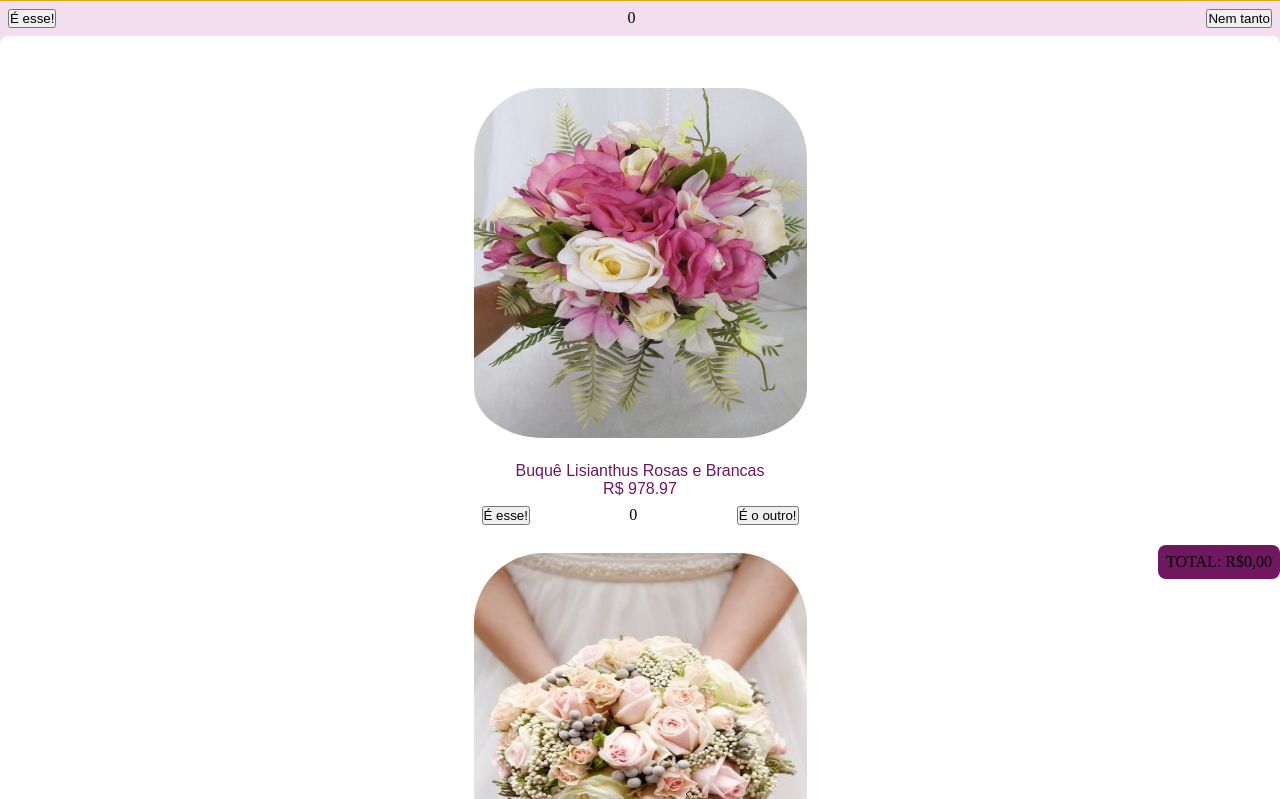
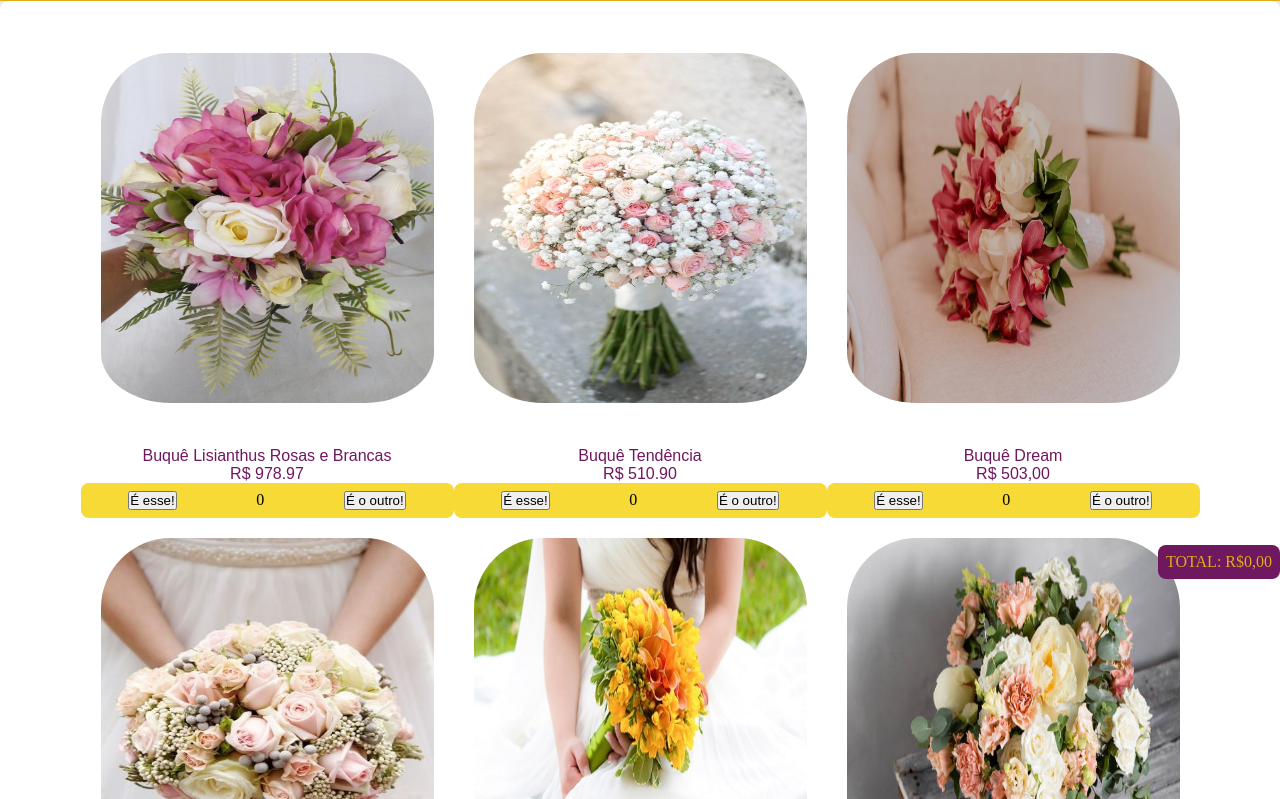
Before and after one commit to Julia-Pauline/Projeto-Squad---MEI, a plain HTML site: page buque.html in a window 1280 px wide. Shown: the part 221-1020 px from the top of the page. Drawn offline with Linux system fonts and the light colour scheme; a web font is replaced by a local one.

Commit message:
confirmar

```diff
--- a/CSS/buque.css
+++ b/CSS/buque.css
@@ -54,7 +54,8 @@ main{
 
 
 .buque{
-    margin-top: 20px;
+
+    margin: 20px;
     column-gap: 280px;
     padding-bottom: 20px;
     width: 333px;
@@ -81,8 +82,9 @@ main{
 
 .botoes_carrinho {
     display: flex;
-    justify-content: space-between;
+    justify-content:space-around ;
     overflow-y: scroll;
+    background-color: #F5D208CF;
     bottom: 0;
     right: 0;
     padding: 0.5rem;
@@ -91,6 +93,7 @@ main{
 
   .informacoes_carrinho {
     display: flex;
+    color: #F5D208CF;
     justify-content: space-between;
     background-color: #6F175F;
     position: fixed;
--- a/JS/buque.js
+++ b/JS/buque.js
@@ -15,12 +15,10 @@ let preco_itens = [978.97, 949.99, 719.00, 827.20, 510.9, 470.89,
 
 //Lista para controlar a quantidade de cada item
 let quantidade_itens = [0, 0, 0, 0, 0, 0,
-        0, 0, 0, 0, 0, 0,
         0, 0, 0, 0, 0, 0]
 
 //Lista para abrigar o valor total de cada item
 let total_itens = [0, 0, 0, 0, 0, 0,
-    0, 0, 0, 0, 0, 0,
     0, 0, 0, 0, 0, 0]
 
 //Função para adição
--- a/buque.html
+++ b/buque.html
@@ -48,25 +48,20 @@
         <p id="total_carrinho">0,00</p>
     </div>
 
-    <div class="botoes_carrinho">
-                        <!-- Chamada de função, com posição na lista como argumento, para adicionar ou remover o item na lista quantidade_itens -->
-                        <button onclick="adicionar(0)">É esse!</button>
-                        <p id="quantidade_0" class="texto_quantidade">0</p>
-                        <button onclick="remover(0)">Nem tanto</button>
-                    </div>
+
 
 
     <div class="galeria">
-
+        <div class="sub_galeria">
             <div>
                 <img class="buque" src="Imagens/lisianthus2.jpg">
                 <p class="itens-texto">Buquê Lisianthus Rosas e Brancas <br> R$ 978.97</p>
                 <div class="botoes_carrinho">
                     <button onclick="adicionar(0)">É esse!</button>
                     <p id="quantidade_0">0</p>
-
                     <button onclick="remover(0)">É o outro!</button>
-            </div><p></p>
+                </div>
+            </div>
 
             <div>
                 <img class="buque" src="Imagens/lisianthus3.jpg">
@@ -76,7 +71,7 @@
                     <p id="quantidade_1">0</p>
                     <button onclick="remover(1)">É o outro!</button>
                 </div>
-
+            </div>
 
             <div>
                 <img class="buque" src="Imagens/branco.jpeg">
@@ -85,6 +80,7 @@
                     <button onclick="adicionar(2)">É esse!</button>
                     <p id="quantidade_2">0</p>
                     <button onclick="remover(2)">É o outro!</button>
+                </div>
             </div>
 
             <div>
@@ -95,7 +91,10 @@
                     <p id="quantidade_3">0</p>
                     <button onclick="remover(3)">É o outro!</button>
                 </div>
+            </div>
+        </div>
 
+        <div class="sub_galeria">
             <div>
                 <img class="buque" src="Imagens/delicado.jpg">
                 <p class="itens-texto">Buquê Tendência <br> R$ 510.90</p>
@@ -104,7 +103,7 @@
                     <p id="quantidade_4">0</p>
                     <button onclick="remover(4)">É o outro!</button>
                 </div>
-
+            </div>
 
             <div>
                 <img class="buque" src="Imagens/amarelo.jpg">
@@ -113,6 +112,7 @@
                     <button onclick="adicionar(5)">É esse!</button>
                     <p id="quantidade_5">0</p>
                     <button onclick="remover(5)">É o outro!</button>
+                </div>
             </div>
 
             <div>
@@ -123,6 +123,7 @@
                     <p id="quantidade_6">0</p>
                     <button onclick="remover(6)">É o outro!</button>
                 </div>
+            </div>
 
             <div>
                 <img class="buque" src="Imagens/vintage1.jpg">
@@ -132,7 +133,10 @@
                     <p id="quantidade_7">0</p>
                     <button onclick="remover(7)">É o outro!</button>
                 </div>
+            </div>
+        </div>
 
+        <div class="sub_galeria">
             <div>
                 <img class="buque" src="Imagens/vintage2.jpeg">
                 <p class="itens-texto">Buquê Dream <br> R$ 503,00</p>
@@ -140,6 +144,7 @@
                     <button onclick="adicionar(8)">É esse!</button>
                     <p id="quantidade_8">0</p>
                     <button onclick="remover(8)">É o outro!</button>
+                </div>
             </div>
 
             <div>
@@ -150,6 +155,7 @@
                     <p id="quantidade_9">0</p>
                     <button onclick="remover(9)">É o outro!</button>
                 </div>
+            </div>
 
             <div>
                 <img class="buque" src="Imagens/vintage4.jpg">
@@ -158,6 +164,7 @@
                     <button onclick="adicionar(10)">É esse!</button>
                     <p id="quantidade_10">0</p>
                     <button onclick="remover(10)">É o outro!</button>
+                </div>
             </div>
 
             <div>
@@ -168,8 +175,8 @@
                     <p id="quantidade_11">0</p>
                     <button onclick="remover(11)">É o outro!</button>
                 </div>
-
-
+            </div>
+        </div>
     </div>
 
 </main>
```
Lines whose indentation alone changed are shown as unchanged.
